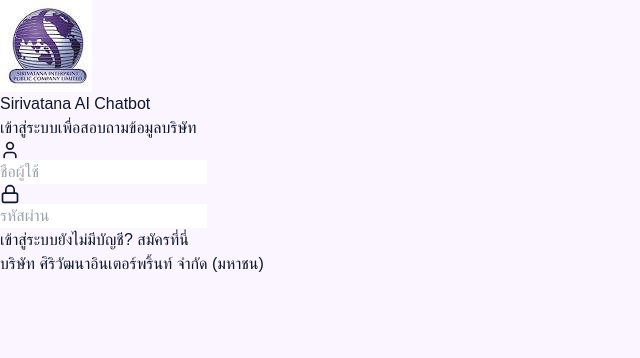
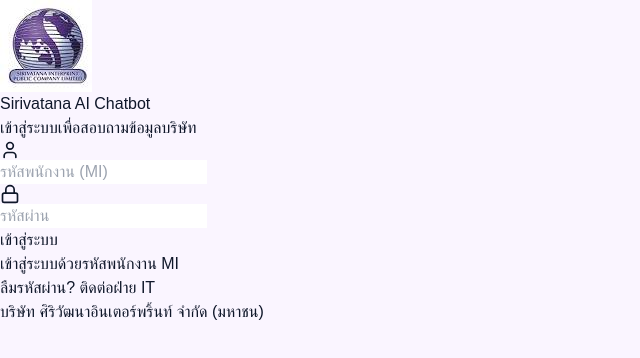
Before and after one commit to engineersirigpt-dot/siriwattana_bot, a Next.js app in the folder frontend/: page /login in a window 1280 px wide. Shown: the top 358 px of the page, without its empty margins (0-640 px from the left). Built offline with nearby package versions, Linux system fonts and the light colour scheme; no server answers.

Commit message:
Update login UI: remove signup link, add MI hint + forgot password contact

```diff
--- a/frontend/app/login/page.tsx
+++ b/frontend/app/login/page.tsx
@@ -3,13 +3,12 @@
 import { useState } from "react";
 import { useRouter } from "next/navigation";
 import { Lock, User } from "lucide-react";
-import { login, register, saveAuth } from "@/lib/api";
+import { login, saveAuth } from "@/lib/api";
 
 export default function LoginPage() {
   const router = useRouter();
   const [username, setUsername] = useState("");
   const [password, setPassword] = useState("");
-  const [mode, setMode] = useState<"login" | "register">("login");
   const [err, setErr] = useState<string | null>(null);
   const [loading, setLoading] = useState(false);
 
@@ -18,9 +17,6 @@
     setErr(null);
     setLoading(true);
     try {
-      if (mode === "register") {
-        await register(username, password);
-      }
       const { access_token, role, username: name } = await login(username, password);
       saveAuth(access_token, role, name);
       router.replace("/chat");
@@ -56,9 +52,7 @@
             Sirivatana AI Chatbot
           </h1>
           <p className="text-gray-600 text-sm">
-            {mode === "login"
-              ? "เข้าสู่ระบบเพื่อสอบถามข้อมูลบริษัท"
-              : "สร้างบัญชีใหม่เพื่อเริ่มใช้งาน"}
+            เข้าสู่ระบบเพื่อสอบถามข้อมูลบริษัท
           </p>
         </div>
 
@@ -72,8 +66,9 @@
               type="text"
               value={username}
               onChange={(e) => setUsername(e.target.value)}
-              placeholder="ชื่อผู้ใช้"
+              placeholder="รหัสพนักงาน (MI)"
               required
+              autoComplete="username"
               className="w-full pl-12 pr-4 py-3.5 bg-gray-50 border border-gray-200 rounded-xl focus:outline-none focus:ring-2 focus:ring-purple-500 focus:border-transparent transition-all"
             />
           </div>
@@ -88,6 +83,7 @@
               onChange={(e) => setPassword(e.target.value)}
               placeholder="รหัสผ่าน"
               required
+              autoComplete="current-password"
               className="w-full pl-12 pr-4 py-3.5 bg-gray-50 border border-gray-200 rounded-xl focus:outline-none focus:ring-2 focus:ring-purple-500 focus:border-transparent transition-all"
             />
           </div>
@@ -103,18 +99,17 @@
             disabled={loading}
             className="w-full py-3.5 bg-gradient-to-r from-purple-400 to-purple-600 text-white rounded-xl hover:from-purple-500 hover:to-purple-700 transition-all shadow-lg hover:shadow-xl transform hover:-translate-y-0.5 disabled:opacity-60 disabled:transform-none"
           >
-            {loading ? "กำลังโหลด..." : mode === "login" ? "เข้าสู่ระบบ" : "สมัคร"}
+            {loading ? "กำลังโหลด..." : "เข้าสู่ระบบ"}
           </button>
 
-          <button
-            type="button"
-            onClick={() => setMode(mode === "login" ? "register" : "login")}
-            className="w-full text-center text-sm text-purple-600 hover:text-purple-700 transition-colors"
-          >
-            {mode === "login"
-              ? "ยังไม่มีบัญชี? สมัครที่นี่"
-              : "มีบัญชีแล้ว? เข้าสู่ระบบ"}
-          </button>
+          <div className="text-center pt-1 space-y-1">
+            <p className="text-xs text-gray-600">
+              เข้าสู่ระบบด้วยรหัสพนักงาน MI
+            </p>
+            <p className="text-xs text-gray-500">
+              ลืมรหัสผ่าน? ติดต่อฝ่าย IT
+            </p>
+          </div>
         </form>
 
         {/* Footer */}
```
